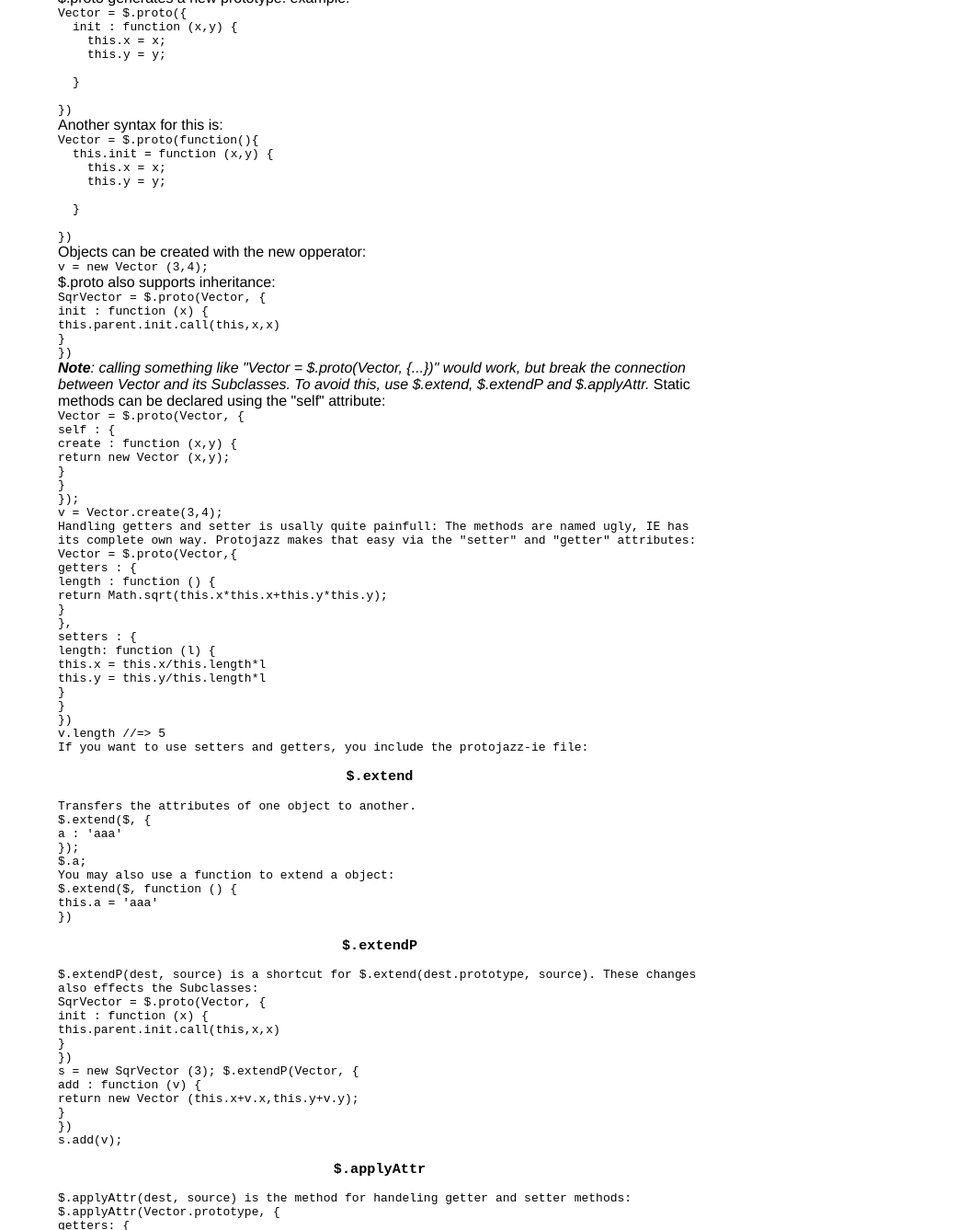
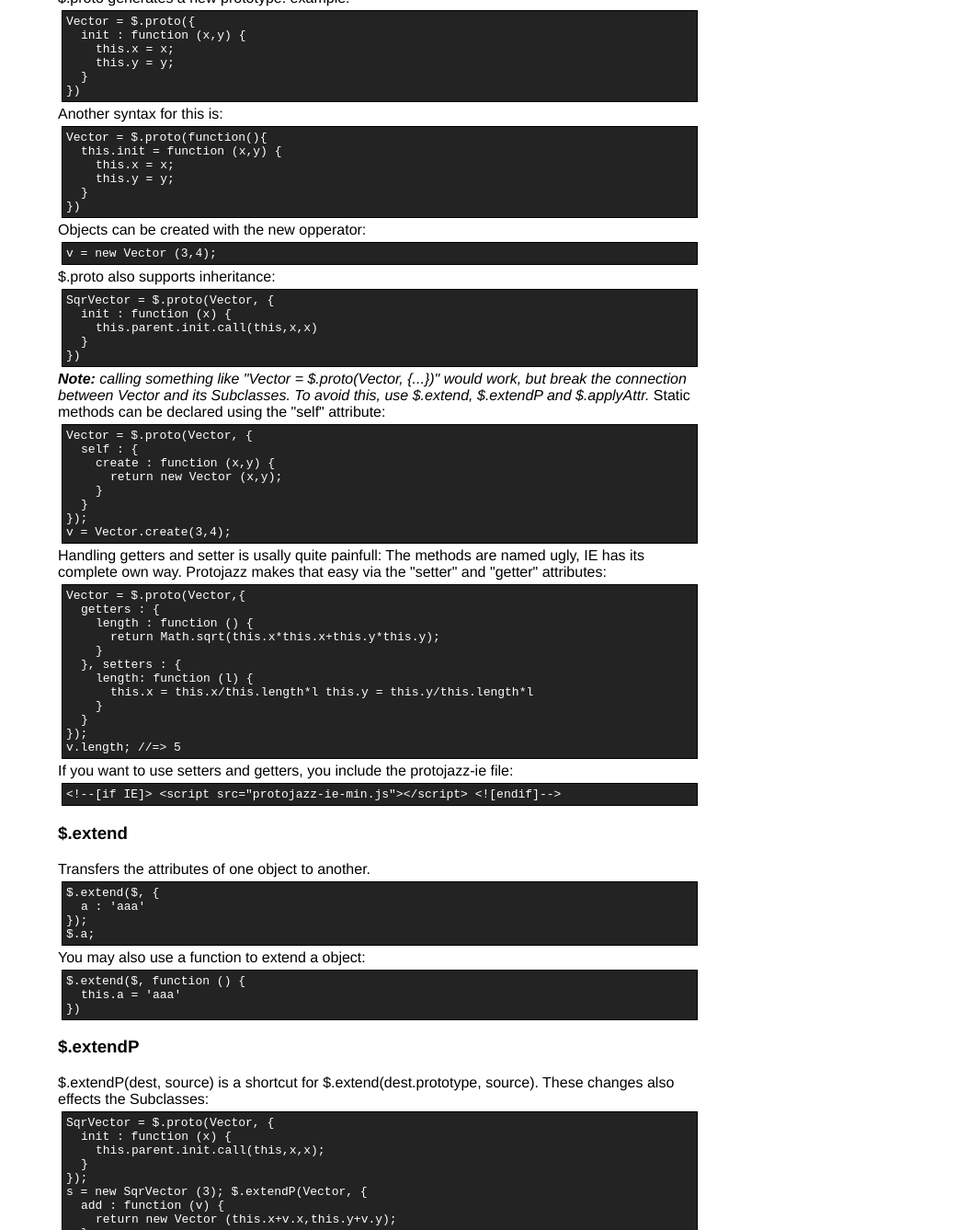
Before and after one commit to edave64/protojazz, a plain HTML site: page index.html in a window 1280 px wide. Shown: the part 303-1640 px from the top of the page at 92% size, without its empty margins (227-1280 px from the left). Drawn offline with Linux system fonts and the light colour scheme.

Commit message:
Edited index.html via GitHub

```diff
--- a/index.html
+++ b/index.html
@@ -15,38 +15,48 @@
     #container {
       margin: 0 auto;
       width: 700px;
+
     }
     h1 { font-size: 3.8em; color: #000000; margin-bottom: 3px; }
     h1 .small { font-size: 0.4em; }
     h1 a { text-decoration: none }
     h2 { font-size: 1.5em; color: #000000; }
-    h3 { text-align: center; color: #000000; }
+    h3 { color: #000000; }
     a { color: #000000; }
     .description { font-size: 1.2em; margin-bottom: 30px; margin-top: 30px; font-style: italic;}
     .download { float: right; }
     pre { background: #000; color: #fff; padding: 15px;}
     hr { border: 0; width: 80%; border-bottom: 1px solid #aaa}
     .footer { text-align:center; padding-top:30px; font-style: italic; }
-    code { display : block }
-    .indent { margin-left: 16px; }
+    .code {
+        display : block;
+        font-family: monospace;
+        padding: 4px;
+        margin: 4px;
+        background-color: rgb(35,35,35);
+        border: solid black 1px;
+        color: #fff;
+    }
+    .indent { display : block; margin-left: 16px; }
+    #header {    }
+    .download { margin-right: 128px; }
   </style>
 </head>
 
 <body>
 <a href="http://github.com/edave64/protojazz"><img style="position: absolute; top: 0; right: 0; border: 0;" src="http://s3.amazonaws.com/github/ribbons/forkme_right_darkblue_121621.png" alt="Fork me on GitHub" /></a>
-
-  <div id="container">
-
+<div id="header">
 <div class="download">
     <a href="http://github.com/edave64/protojazz/zipball/master">
     <img border="0" width="90" src="http://github.com/images/modules/download/zip.png"></a>
     <a href="http://github.com/edave64/protojazz/tarball/master">
     <img border="0" width="90" src="http://github.com/images/modules/download/tar.png"></a>
 </div>
-
 <h1><a href="http://github.com/edave64/protojazz">protojazz</a>
 <span class="small">by <a href="http://github.com/edave64">edave64</a></span></h1>
+</div>
 
+<div id="container">
 <div class="description">
 protojazz is a small wrapper around prototypes, similar to the prototype class system
 </div>
@@ -56,109 +66,173 @@
 <h3>$.proto</h3>
 $.proto generates a new prototype.
 example:
-<code>
-Vector = $.proto({<br/><div class="indent">
-init : function (x,y) {<br/><div class="indent">
-this.x = x;<br/>
-this.y = y;</div><br/>
-}</div><br/>
+<div class="code">
+    Vector = $.proto({
+    <div class="indent">
+        init : function (x,y) {
+        <div class="indent">
+            this.x = x;<br />
+            this.y = y;
+        </div>
+        }
+    </div>
     })
-</code>
+</div>
 
 Another syntax for this is:
-<code>
-Vector = $.proto(function(){<br/><div class="indent">
-this.init = function (x,y) {<br/><div class="indent">
+<div class="code">
+    Vector = $.proto(function(){
+    <div class="indent">
+        this.init = function (x,y) {
+        <div class="indent">
             this.x = x;<br/>
-this.y = y;</div><br/>
-}</div><br/>
+            this.y = y;
+        </div>
+        }
+    </div>
     })
-</code>
+</div>
 
 Objects can be created with the new opperator:
-<code>v = new Vector (3,4);</code>
+<div class="code">v = new Vector (3,4);</div>
 
 $.proto also supports inheritance:
-<code>SqrVector = $.proto(Vector, {<br/>
-     init : function (x) {<br/>
-       this.parent.init.call(this,x,x)<br/>
-     }<br/>
-})</code>
-<em><strong>Note</strong>: calling something like "Vector = $.proto(Vector, {...})" would work, but
-break the connection between Vector and its Subclasses. To avoid this, use
-$.extend, $.extendP and $.applyAttr.</em>
+<div class="code">
+    SqrVector = $.proto(Vector, {
+    <div class="indent">
+        init : function (x) {
+        <div class="indent">
+        this.parent.init.call(this,x,x)
+        </div>
+        }
+    </div>
+    })
+</div>
+<em>
+    <strong>Note:</strong> calling something like "Vector = $.proto(Vector,
+    {...})" would work, but break the connection between Vector and its
+    Subclasses. To avoid this, use $.extend, $.extendP and $.applyAttr.
+</em>
 
 Static methods can be declared using the "self" attribute:
- <code>Vector = $.proto(Vector, {<br/>
-     self : {<br/>
-       create : function (x,y) {<br/>
-         return new Vector (x,y);<br/>
-       }<br/>
-     }<br/>
+<div class="code">
+    Vector = $.proto(Vector, {
+    <div class="indent">
+        self : {
+        <div class="indent">
+            create : function (x,y) {
+            <div class="indent">
+                return new Vector (x,y);
+            </div>
+            }
+        </div>
+        }
+    </div>
     });<br/>
-   v = Vector.create(3,4);<code/>
+    v = Vector.create(3,4);
+</div>
 
 Handling getters and setter is usally quite painfull: The methods are named ugly,
 IE has its complete own way. Protojazz makes that easy via the "setter" and
 "getter" attributes:
-<code>
-   Vector = $.proto(Vector,{<br/>
-     getters : {<br/>
-       length : function () {<br/>
-         return Math.sqrt(this.x*this.x+this.y*this.y);<br/>
-       }<br/>
-     },<br/>
-     setters : {<br/>
-       length: function (l) {<br/>
-         this.x = this.x/this.length*l<br/>
-         this.y = this.y/this.length*l<br/>
-       }<br/>
-     }<br/>
-   })<br/>
-   v.length //=> 5</code>
+<div class="code">
+    Vector = $.proto(Vector,{
+    <div class="indent">
+        getters : {
+        <div class="indent">
+            length : function () {
+            <div class="indent">
+                return Math.sqrt(this.x*this.x+this.y*this.y);
+            </div>
+            }
+        </div>
+        },
+        setters : {
+        <div class="indent">
+            length: function (l) {
+            <div class="indent">
+                this.x = this.x/this.length*l
+                this.y = this.y/this.length*l
+            </div>
+            }
+        </div>
+        }
+    </div>
+    });<br/>
+    v.length; //=> 5
+</div>
 If you want to use setters and getters, you include the protojazz-ie file:
-  <code><!--[if gt IE 7]><script src="protojazz-ie-min.js"></script><![endif]--></code>
+<div class="code">
+    &lt;!--[if IE]&gt;
+    &lt;script src="protojazz-ie-min.js"&gt;&lt;/script&gt;
+    &lt;![endif]--&gt;
+</div>
 
 <h3>$.extend</h3>
 Transfers the attributes of one object to another.
-   <code>$.extend($, {<br/>
-     a : 'aaa'<br/>
+<div class="code">
+    $.extend($, {
+    <div class="indent">
+        a : 'aaa'
+    </div>
     });<br/>
-   $.a;</code>
+    $.a;
+</div>
 
 You may also use a function to extend a object:
-   <code>$.extend($, function () {<br/>
-     this.a = 'aaa'<br/>
-   })</code>
+<div class="code">
+    $.extend($, function () {
+    <div class="indent">
+        this.a = 'aaa'
+    </div>
+    })
+</div>
 
 <h3>$.extendP</h3>
 $.extendP(dest, source) is a shortcut for $.extend(dest.prototype, source).
 These changes also effects the Subclasses:
-   <code>SqrVector = $.proto(Vector, {<br/>
-     init : function (x) {<br/>
-       this.parent.init.call(this,x,x)<br/>
-     }<br/>
-   })<br/>
+<div class="code">
+    SqrVector = $.proto(Vector, {
+    <div class="indent">
+        init : function (x) {
+        <div class="indent">
+            this.parent.init.call(this,x,x);
+        </div>
+        }
+    </div>
+    });<br/>
     s = new SqrVector (3);
 
-   $.extendP(Vector, {<br/>
-     add : function (v) {<br/>
-       return new Vector (this.x+v.x,this.y+v.y);<br/>
-     }<br/>
-   })<br/>
-
-   s.add(v);</code>
+    $.extendP(Vector, {
+    <div class="indent">
+        add : function (v) {
+        <div class="indent">
+            return new Vector (this.x+v.x,this.y+v.y);
+        </div>
+        }
+    </div>
+    });<br/>
+    s.add(v);
+</div>
 
 <h3>$.applyAttr</h3>
 $.applyAttr(dest, source) is the method for handeling getter and setter methods:
-  <code>$.applyAttr(Vector.prototype, {<br/>
-    getters: {<br/>
-      angle: function(){<br/>
-        return Math.atan(this.x/this.y);<br/>
-      }<br/>
-    }<br/>
+<div class="code">
+    $.applyAttr(Vector.prototype, {
+    <div class="indent">
+    getters: {
+    <div class="indent">
+        angle: function(){
+        <div class="indent">
+            return Math.atan(this.x/this.y);
+        </div>
+        }
+    </div>
+    }
+    </div>
     })<br/>
-  s.angle; //=> 0.7853981633974483</p></code>
+    s.angle; //=> 0.7853981633974483
+</div>
 <h2>Install</h2>
 <p>Paste the protojazz-min.js somewhere on your webspace and put <script src="[scriptsfolder]/protojazz-ie-min.js"></script>
 If you want to use setters and getters, you should include the protojazz-ie-min.js too using <!--[if gt IE 7]><script src="protojazz-ie-min.js"></script><![endif]--></p>
@@ -208,7 +282,5 @@ WITH THE SOFTWARE OR THE USE OR OTHER DEALINGS IN THE SOFTWARE.</p>
     </div>
 
   </div>
-
-
 </body>
 </html>
```
Lines whose indentation alone changed are shown as unchanged.
